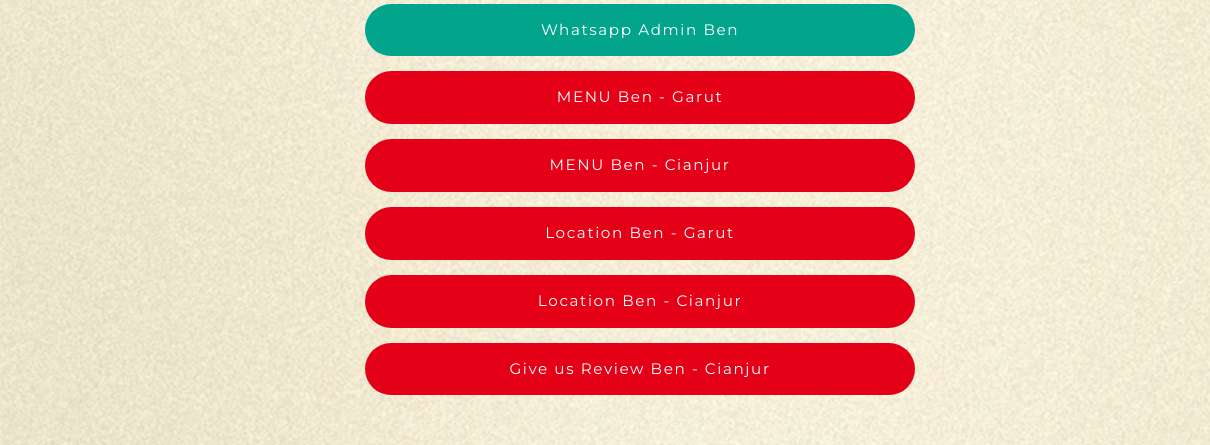
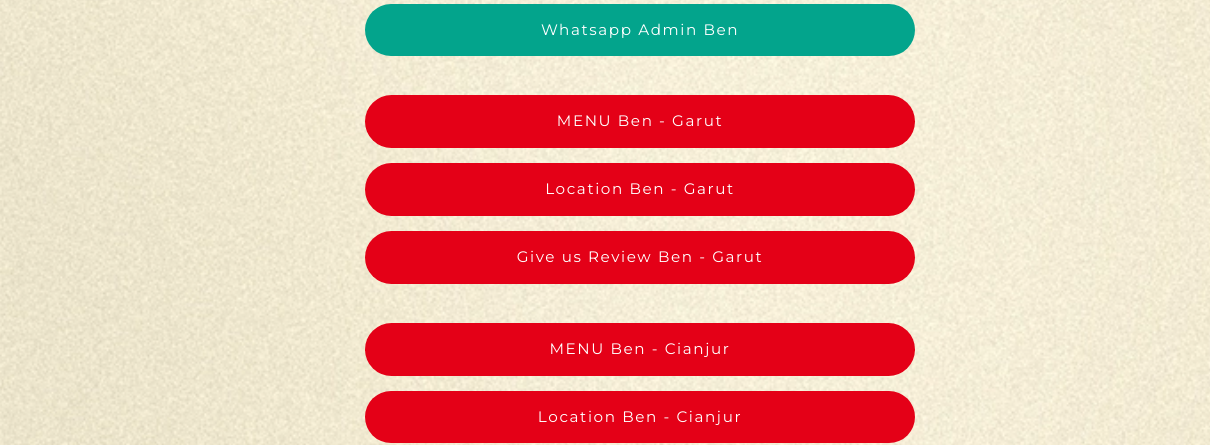
Before and after one commit to nanansm/ben, a plain HTML site: page index.html in a window 1280 px wide. Shown: the part 920-1365 px from the top of the page, 0-1210 px from the left. Drawn offline with nearby package versions, Linux system fonts and the light colour scheme; grey boxes are pictures that could not be loaded.

Commit message:
Update index.html

```diff
--- a/index.html
+++ b/index.html
@@ -71,25 +71,27 @@
               <a class="linktext" style="background-color: #03A48C;" href="https://api.whatsapp.com/send?phone=62811221135&text=Halo%20Ben!" target="_blank">
                 Whatsapp Admin Ben
               </a>
+              <br>
               <a class="linktext" href="https://drive.google.com/drive/folders/1PEnen3cKIQhyMpL3QVICemfcxJxavcrh?usp=share_link" target="_blank">
                 MENU Ben - Garut
-              </a>
-              <a class="linktext" href="https://drive.google.com/drive/folders/149EKb9vLchMlBgCQ-WL1yP-AZaI8xKB0?usp=sharing" target="_blank">
-                MENU Ben - Cianjur
               </a>
 
               <a class="linktext" href="https://maps.app.goo.gl/i6WwKsHAcev9hDEj8?g_st=com.google.maps.preview.copy" target="_blank">
                 Location Ben - Garut
               </a>
-
+              <a class="linktext" href="https://g.page/r/CeztgI79kdCdEBM/review" target="_blank">
+                Give us Review Ben - Garut
+              </a>
+              <br>
+              <a class="linktext" href="https://drive.google.com/drive/folders/149EKb9vLchMlBgCQ-WL1yP-AZaI8xKB0?usp=sharing" target="_blank">
+                MENU Ben - Cianjur
+              </a>
               <a class="linktext" href="https://maps.app.goo.gl/5jqEfAUzoHgFpFyy7?g_st=com.google.maps.preview.copy" target="_blank">
                 Location Ben - Cianjur
               </a>
               <a class="linktext" href="https://g.page/r/CUK7JujPHr28EBM/review" target="_blank">
                 Give us Review Ben - Cianjur
               </a>
-
-
 
 
             </div>
```
